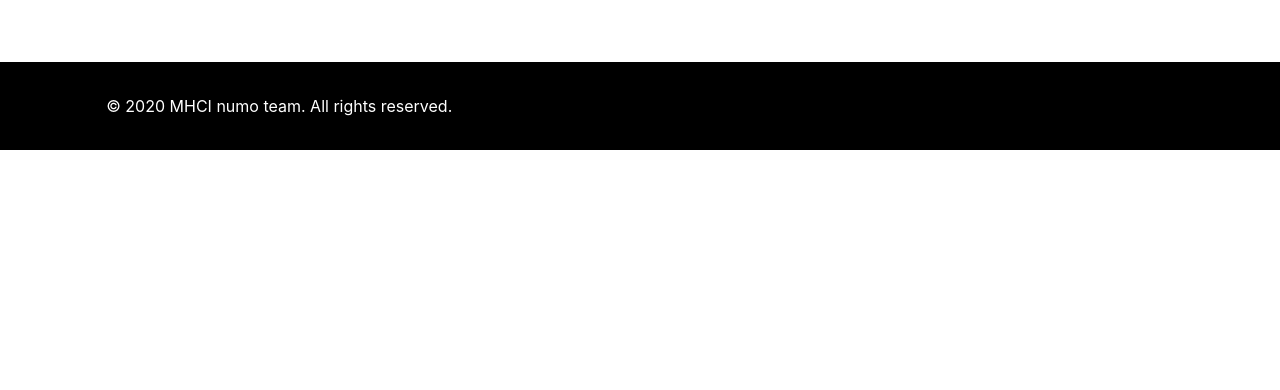
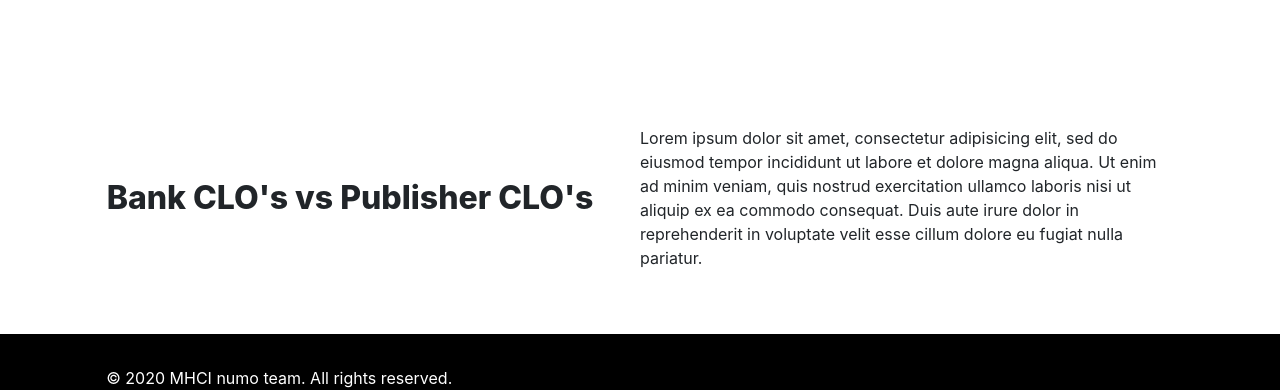
Before and after one commit to niharika-j/mercury, a React (Create React App) app: page /research in a window 1280 px wide. Shown: the part 3490-3880 px from the top of the page. Before the commit the page ends 3640 px from the top, so only its background shows below. Built offline with nearby package versions, Linux system fonts and the light colour scheme.

Commit message:
Created TextSection component

```diff
--- /dev/null
+++ b/src/components/TextSection/TextSection.scss
@@ -0,0 +1,32 @@
+@import '../../styles/color';
+@import "../../styles/responsive";
+@import "~rfs/scss";
+
+.text-section {
+    padding: 4rem 0;
+    .text-section-title {
+        @include font-size(2rem); //rfs
+        font-weight: 800;
+    }
+    .text-section-content {
+        font-size: 1rem;
+    }
+}
+
+/***** RESPONSIVE MEDIA QUERIES *****/
+
+//xs (mobile)
+@media only screen and (max-width: $xs_max) {
+    .text-section {
+        .text-section-title {
+            padding-left: $col_width; //_responsive.scss
+            padding-right: $col_width; //_responsive.scss
+            margin-bottom: 2rem;
+        }
+        .text-section-content {
+            padding-left: $col_width; //_responsive.scss
+            padding-right: $col_width; //_responsive.scss
+            font-size: 0.8rem;
+        }
+    }
+}
--- /dev/null
+++ b/src/components/TextSection/TextSectionComponent.js
@@ -0,0 +1,38 @@
+import React from 'react';
+import './TextSection.scss';
+import { Container, Row, Col } from 'react-bootstrap';
+import { withRouter } from "react-router";
+
+class SubsectionComponent extends React.Component {
+    state = {
+        title: "",          // Title of text section component
+        bg: "",             // Background color; value can be "grey" or "white"
+        content: null,      // Text string- Represents content on the right side of text section component
+    };
+
+    componentDidMount() {
+        const title = this.props.title;
+        const bg = this.props.bg;
+        const content = this.props.content;
+        this.setState({title: title, bg: bg, content: content});
+    }
+
+    render() {
+        return (
+            <section className={this.state.bg==="grey"?"text-section grey-bg":"text-section"}>
+                <Container fluid>
+                    <Row>
+                        <Col sm={{span: 5, offset: 1}} className="text-section-title align-self-center">
+                            {this.state.title}
+                        </Col>
+                        <Col sm={{span: 5}} className="text-section-content align-self-center">
+                            {this.state.content}
+                        </Col>
+                    </Row>
+                </Container>
+            </section>
+        )
+    }
+}
+
+export default withRouter(SubsectionComponent);
--- a/src/pages/research.js
+++ b/src/pages/research.js
@@ -5,6 +5,7 @@ import SingleImageComponent from '../components/SingleImage/SingleImageComponent
 import InsightsComponent from '../components/Insights/InsightsComponent';
 import CarouselComponent from '../components/Carousel/CarouselComponent';
 import SectionHeaderComponent from '../components/SectionHeader/SectionHeaderComponent';
+import TextSectionComponent from '../components/TextSection/TextSectionComponent';
 
 import headerImg from '../assets/images/research/research-header.png';
 import stakeholder from '../assets/images/research/stakeholder-map.png';
@@ -74,6 +75,12 @@ function ResearchPage() {
                 images={consumerPersonaCarousel}
                 bg="white"
             />
+
+            <TextSectionComponent
+                title="Bank CLO's vs Publisher CLO's"
+                content="Lorem ipsum dolor sit amet, consectetur adipisicing elit, sed do eiusmod tempor incididunt ut labore et dolore magna aliqua. Ut enim ad minim veniam, quis nostrud exercitation ullamco laboris nisi ut aliquip ex ea commodo consequat. Duis aute irure dolor in reprehenderit in voluptate velit esse cillum dolore eu fugiat nulla pariatur."
+                bg="white"
+            />
         </div>
     );
 }
```
